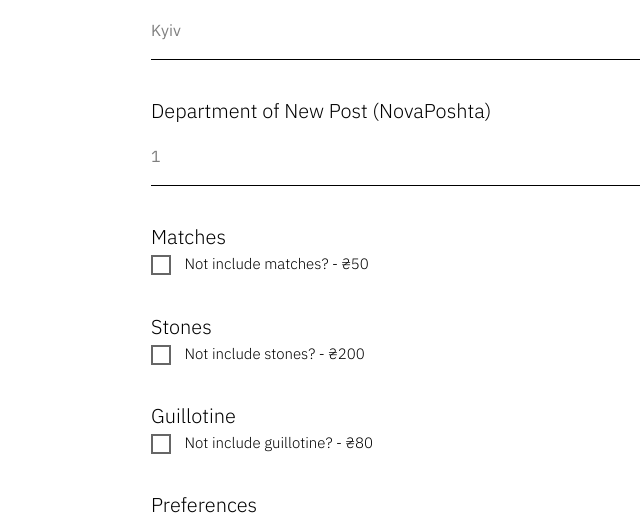
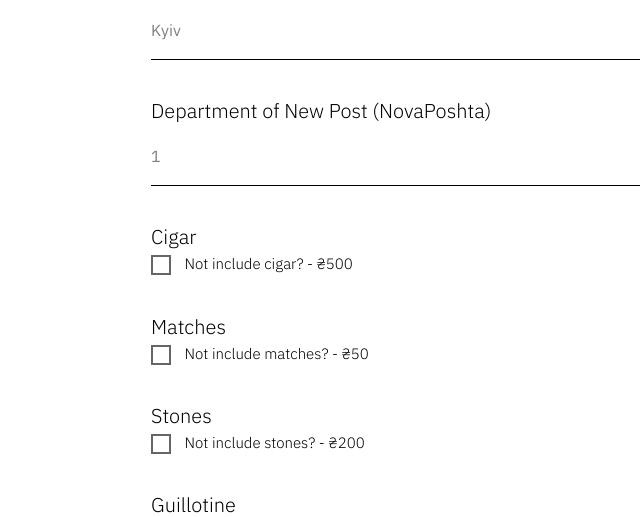
Before and after one commit to britonad/bevbox, a Flask app: page /subscription/ in a window 1280 px wide. Shown: the part 1278-1795 px from the top of the page, without its empty margins (209-849 px from the left). Run offline with Flask 2, Linux system fonts and the light colour scheme; parts of the project's set-up code (start-up, migrations or seed data) failed here and were passed over; some libraries are stand-ins or nearby versions.

Commit message:
✨ Make cigar optional.

```diff
--- a/app/forms.py
+++ b/app/forms.py
@@ -112,6 +112,12 @@ class SubscriptionForm(BaseForm):
     #         'Warehouse-Warehouse.'
     #     )
     # )
+    cigar = BooleanField(
+        label=_('Cigar'),
+        default=True,
+        render_kw={},
+        description=_('Not include cigar? - ₴500')
+    )
     matches = BooleanField(
         label=_('Matches'),
         default=True,
@@ -148,6 +154,9 @@ class SubscriptionForm(BaseForm):
         # Set checked attr.
         checked = {'checked': 'checked'}
         if self.is_submitted():
+            if self.cigar.data:
+                self.cigar.render_kw = checked
+
             if self.matches.data:
                 self.matches.render_kw = checked
 
@@ -156,6 +165,7 @@ class SubscriptionForm(BaseForm):
 
             if self.guillotine.data:
                 self.guillotine.render_kw = checked
+
 
     # def validate_delivery_address(self, field):
     #     # TODO: Fix hardcode.
--- a/app/models.py
+++ b/app/models.py
@@ -17,6 +17,7 @@ class Order(db.Model):
     department = db.Column(db.Integer, nullable=False)
     # delivery_option = db.Column(db.String(2), nullable=False)
     # delivery_address = db.Column(db.String(256), nullable=True)
+    cigar = db.Column(db.Boolean, nullable=True)
     matches = db.Column(db.Boolean, nullable=True)
     stones = db.Column(db.Boolean, nullable=True)
     guillotine = db.Column(db.Boolean, nullable=True)
--- a/app/utils.py
+++ b/app/utils.py
@@ -34,11 +34,13 @@ def get_subscription_name(subscription_type: str) -> str:
 def calculate_subscription_cost(order_data: dict) -> int:
     """Calculates cost of subscription that relies on additions."""
 
+    # TODO: Decouple functionality.
     subscription_price = get_price(order_data['subscription_type'])
+    cigar = 500 if order_data['cigar'] else 0
     matches = 50 if order_data['matches'] else 0
     guillotine = 80 if order_data['guillotine'] else 0
     stones = 200 if order_data['stones'] else 0
-    reduced_goods_price = matches + guillotine + stones
+    reduced_goods_price = cigar + matches + guillotine + stones
 
     if order_data['subscription_type'] == SubscriptionForm.SENIOR:
         reduced_goods_price *= 3
@@ -77,6 +79,7 @@ def create_order_notification_msg(order: Order, order_data: dict) -> str:
         'Варіант оплати: <b>{}</b>\n'
         # 'Варіант доставки: <b>{}</b>\n'
         # 'Адресса доставки: <b>{}</b>\n'
+        'Сигара: <b>{}</b>\n'
         'Сірники: <b>{}</b>\n'
         'Каміньці: <b>{}</b>\n'
         'Гільйотина: <b>{}</b>\n'
@@ -90,6 +93,7 @@ def create_order_notification_msg(order: Order, order_data: dict) -> str:
         str(escape(order_data['payment_option'])),
         # str(escape(order_data['delivery_option'])),
         # str(escape(order_data.get('delivery_address', '-').strip())),
+        'ні' if order_data['cigar'] else 'так',
         'ні' if order_data['matches'] else 'так',
         'ні' if order_data['stones'] else 'так',
         'ні' if order_data['guillotine'] else 'так',
--- a/templates/app/subscription.html
+++ b/templates/app/subscription.html
@@ -222,6 +222,12 @@
                       )
                   }}
                   #}
+                  {{
+                      render_checkbox_input(
+                        form.cigar,
+                        **form.matches.render_kw
+                      )
+                  }}
                   {{
                       render_checkbox_input(
                         form.matches,
```
